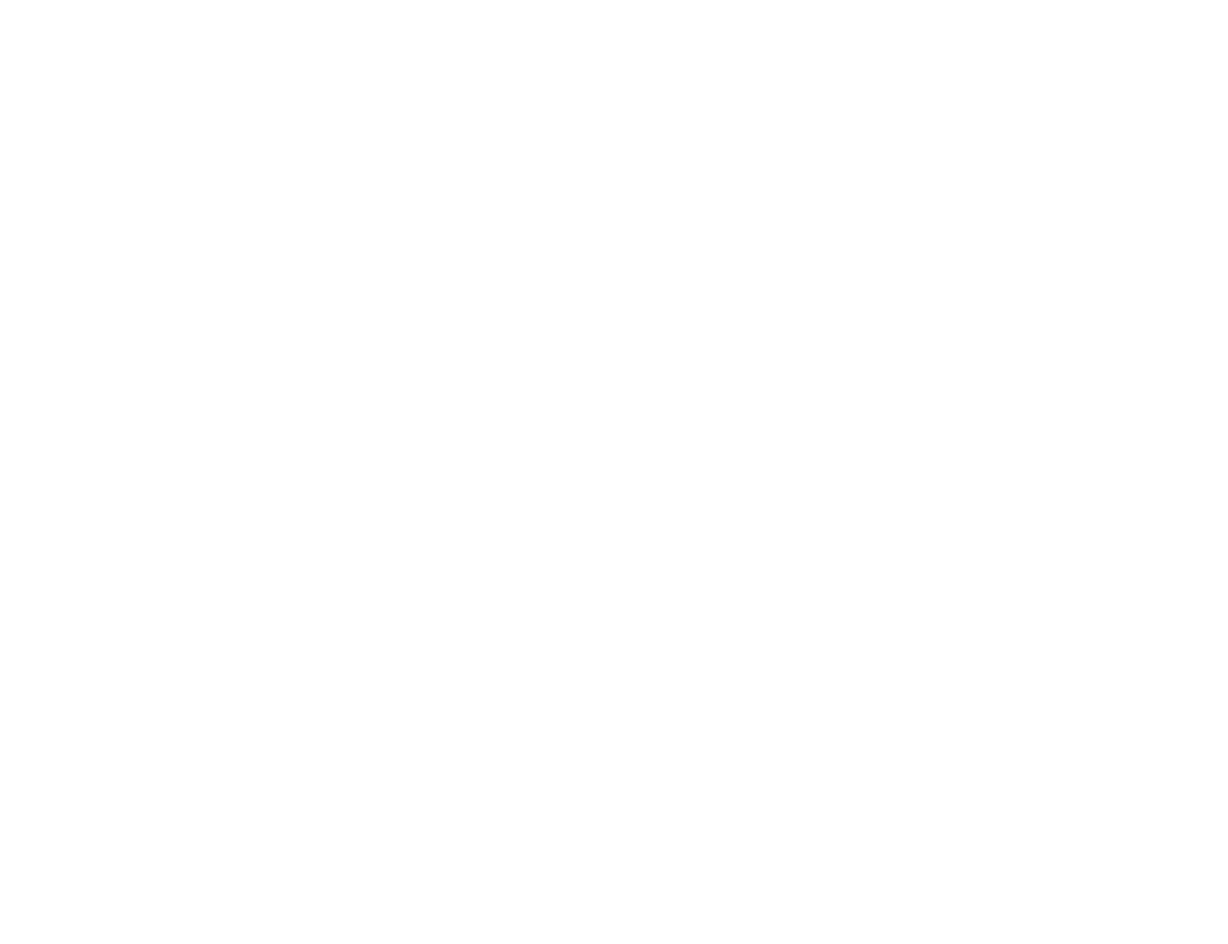
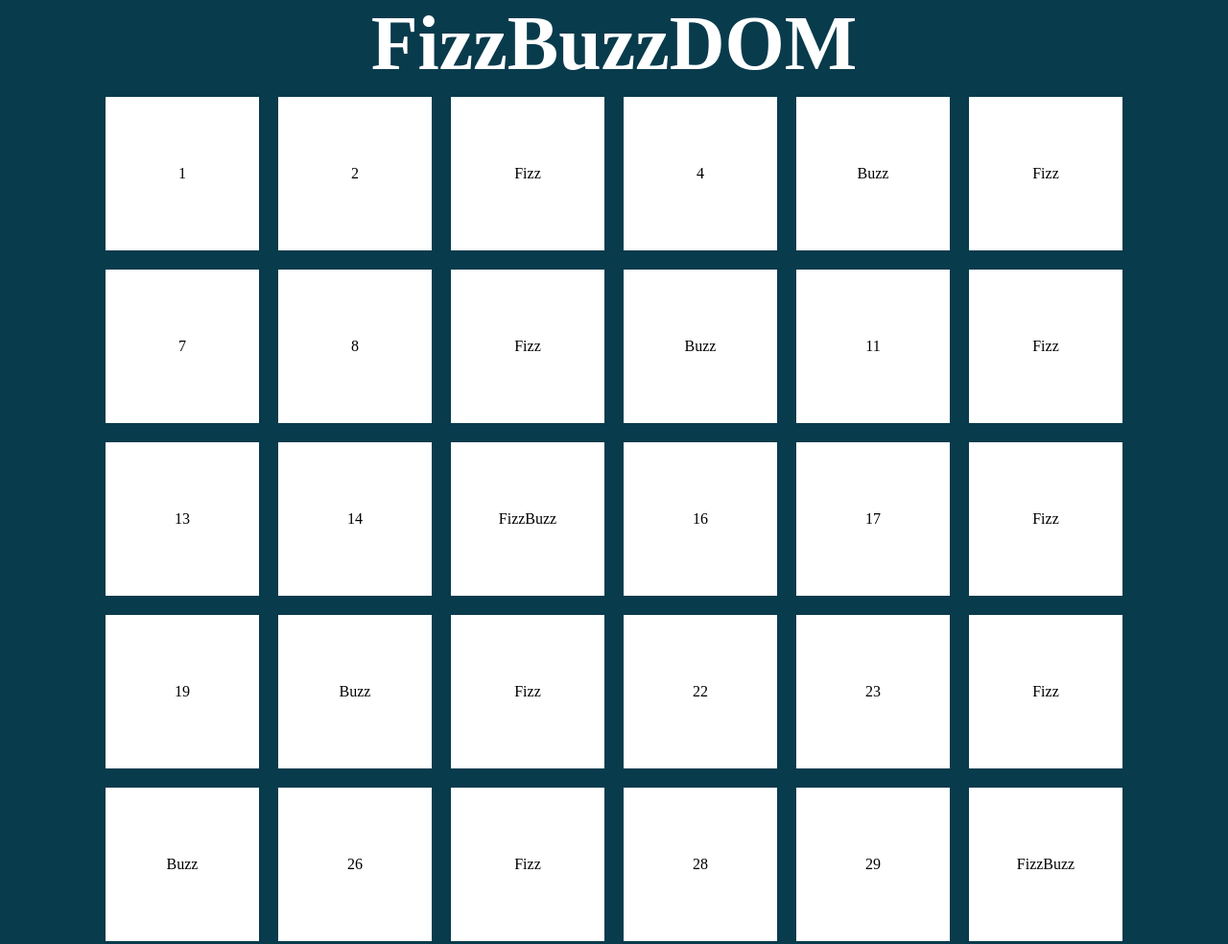
Before and after one commit to TheKaiser8/js-fizzbuzz, a plain HTML site: page index.html in a window 1280 px wide. Shown: the top 984 px of the page at 96% size. Before the commit the page ends 800 px from the top, so only its background shows below. Drawn offline with Linux system fonts and the light colour scheme.

Commit message:
Aggiunto BONUS 1

```diff
--- a/css/style.css
+++ b/css/style.css
@@ -9,9 +9,38 @@
 /*----------------
     TYPOGRAPHY
 -----------------*/
+h1 {
+    font-size: 80px;
+}
 /*----------------
     COMMON
 -----------------*/
+body {
+    background-color: #083b4c;
+}
+.container {
+    max-width: 75rem;
+    margin: 0 auto;
+}
+.text-center {
+    text-align: center;
+}
+.scoreboard {
+    display: flex;
+    flex-wrap: wrap;
+    justify-content: center;
+}
+.scoreboard__item {
+    height: 10rem;
+    width: 10rem;
+    background-color: #fff;
+    text-align: center;
+    line-height: 10rem;
+    margin: .625rem;
+}
 /*----------------
     COLORS
 -----------------*/
+.text-white {
+    color: #fff;
+}
--- a/index.html
+++ b/index.html
@@ -8,6 +8,14 @@
     <link rel="stylesheet" href="css/style.css">
 </head>
 <body>
+    <div class="container">
+        <header>
+            <h1 class="text-center text-white">FizzBuzzDOM</h1>
+        </header>
+        <main>
+            <div class="scoreboard"></div>
+        </main>
+    </div>
     <script src="js/main.js"></script>
 </body>
 </html>
--- a/js/main.js
+++ b/js/main.js
@@ -4,18 +4,31 @@
 
 // 1. Creo un ciclo for che mi generi i numeri da 1 a 100
 // 2. Stampo in console i numeri del ciclo for (come debug)
-// 3. Determino con un'istruzione condizionale all'interno del ciclo for i numeri multipli di 3,5 e di entrambi
+// 3. Determino, con un'istruzione condizionale all'interno del ciclo for, i numeri multipli di 3,5 e di entrambi
 //    3a. SE multipli sia di 3 che di 5 stampare "FizzBuzz in console"
 //        ALTRIMENTI SE SOLO multipli di 3 stampare "Fizz" in console
 //        ALTRIMENTI SE SOLO multipli di 5 stampare "Buzz" in console
 //        ALTRIMENTI stampare numero in console
 
+// BONUS 1: Crea un container nel DOM , aggiungendo (attraverso la funzione append()) un elemento html con il numero o la stringa corretta da mostrare.
+// BONUS 2: Applica stili differenti agli elementi aggiunti al DOM nel BONUS 1, a seconda che il valore inserito sia un numero, un fizz, un buzz o un fizzbuzz.
+
+const scoreboard = document.querySelector('.scoreboard')
+
 for( let i = 1; i <= 100; i++ ) {
+    const scoreboardItem = document.createElement('div');
+    scoreboardItem.classList.add('scoreboard__item');
+    scoreboardItem.innerHTML = i;
+    scoreboard.append(scoreboardItem);
+
     if( i % 15 === 0 ) {
+        scoreboardItem.innerHTML = "FizzBuzz";
         console.log("FizzBuzz");
     } else if( i % 3 === 0 ) {
+        scoreboardItem.innerHTML = "Fizz";
         console.log("Fizz");
     } else if( i % 5 === 0 ) {
+        scoreboardItem.innerHTML = "Buzz";
         console.log("Buzz");
     } else {
         console.log(i);
```
